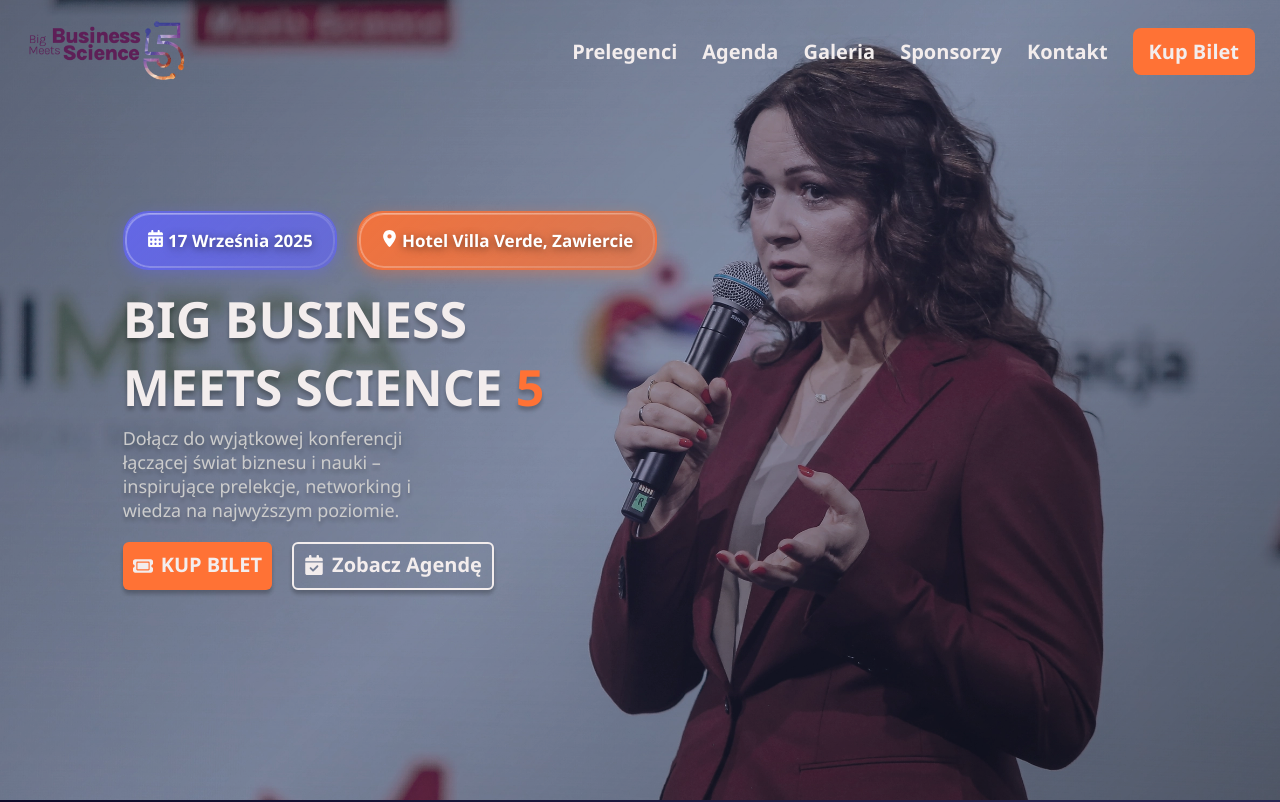
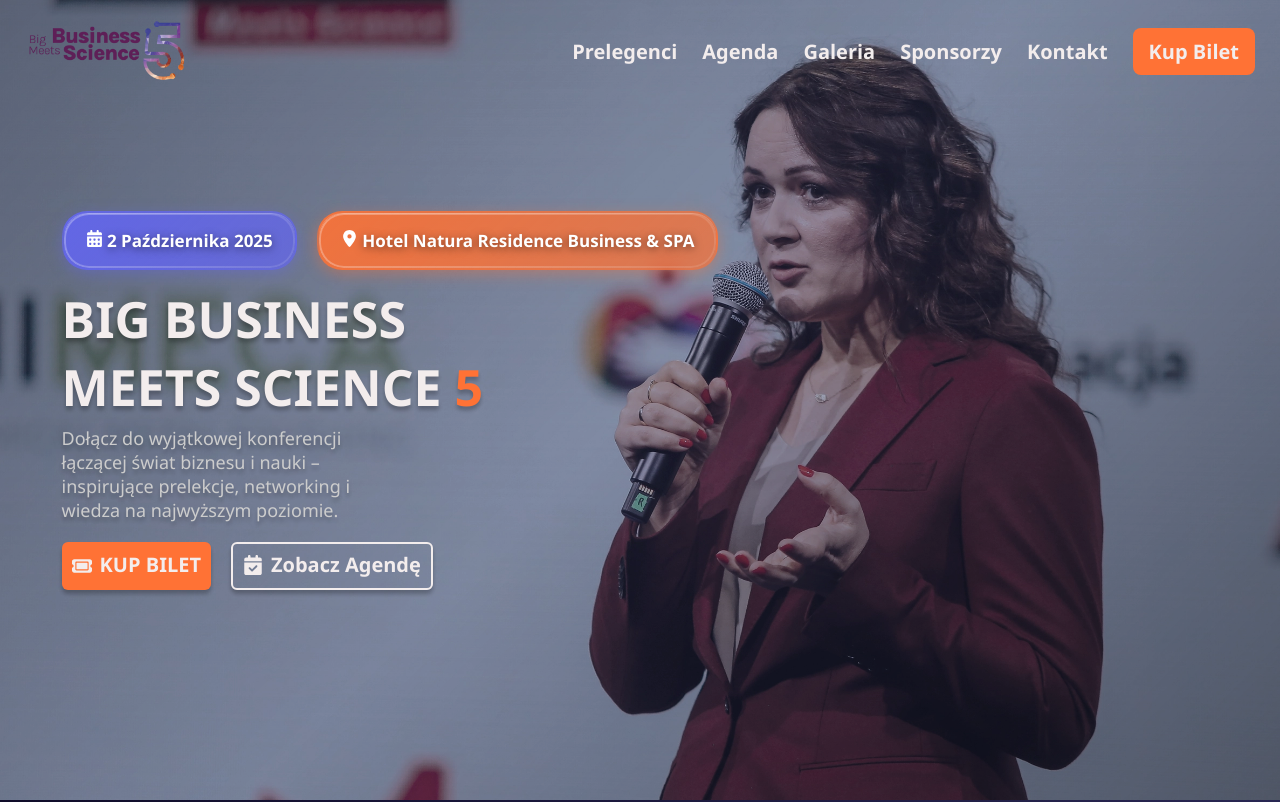
Before and after one commit to Thadon1110/BBMS, a Next.js app: page / in a window 1280 px wide. Shown: the top 802 px of the page. Built offline with nearby package versions, Linux system fonts and the light colour scheme.

Commit message:
Changed some informations

```diff
--- a/src/app/page.js
+++ b/src/app/page.js
@@ -19,22 +19,26 @@
 	const handleAddToCalendar = () => {
 		const eventDetails = {
 			title: 'BIG BUSINESS MEETS SCIENCE 5',
-			start: '2025-09-17T11:00:00',
-			end: '2025-09-17T22:00:00',
-			location: 'Hotel Villa Verde, Zawiercie',
+			start: '2025-10-02T11:00:00Z',
+			end: '2025-10-02T22:00:00Z',
+			location: 'Hotel Natura Residence Business & SPA/ul. Sucha 4 42-470 Siewierz',
 			description:
 				'Dołącz do wyjątkowej konferencji łączącej świat biznesu i nauki – inspirujące prelekcje, networking i wiedza na najwyższym poziomie.',
 		};
 
 		// Google Calendar URL
-		const googleCalendarUrl = `https://calendar.google.com/calendar/render?action=TEMPLATE&text=${encodeURIComponent(eventDetails.title)}&dates=${eventDetails.start.replace(/[-:]/g, '').replace('T', 'T')}Z/${eventDetails.end.replace(/[-:]/g, '').replace('T', 'T')}Z&location=${encodeURIComponent(eventDetails.location)}&details=${encodeURIComponent(eventDetails.description)}`;
+		const googleCalendarUrl = `https://calendar.google.com/calendar/render?action=TEMPLATE&text=${encodeURIComponent(
+			eventDetails.title
+		)}&dates=${eventDetails.start.replace(/[-:]/g, '').replace('T', 'T')}Z/${eventDetails.end
+			.replace(/[-:]/g, '')
+			.replace('T', 'T')}Z&location=${encodeURIComponent(eventDetails.location)}&details=${encodeURIComponent(eventDetails.description)}`;
 
 		// Otwórz Google Calendar
 		window.open(googleCalendarUrl, '_blank');
 	};
 
 	const handleOpenLocation = () => {
-		const location = 'Hotel Villa Verde, Zawiercie';
+		const location = 'Hotel Natura Residence Business & SPA';
 		const googleMapsUrl = `https://www.google.com/maps/search/?api=1&query=${encodeURIComponent(location)}`;
 
 		// Otwórz Google Maps
@@ -61,7 +65,7 @@
 								}
 							}}
 						>
-							<FaCalendarDays /> <time dateTime='2025-09-17'>17 Września 2025</time>
+							<FaCalendarDays /> <time dateTime='2025-10-02'>2 Października 2025</time>
 						</p>
 
 						<p
@@ -76,7 +80,7 @@
 								}
 							}}
 						>
-							<FaLocationDot /> Hotel Villa Verde, Zawiercie
+							<FaLocationDot /> Hotel Natura Residence Business & SPA
 						</p>
 					</div>
 
--- a/src/components/Contact/index.js
+++ b/src/components/Contact/index.js
@@ -168,9 +168,9 @@
 						<li className={styles.info__item}>
 							<FaMapMarkerAlt className={styles.info__icon} />
 							<address className={styles.info__address}>
-								Hotel Villa Verde, ul. Hotelowa 12,
+								Hotel Natura Residence Business & SPA, ul. Sucha 4
 								<br />
-								42-400 Zawiercie
+								42-470 Siewierz
 							</address>
 						</li>
 					</ul>
```
